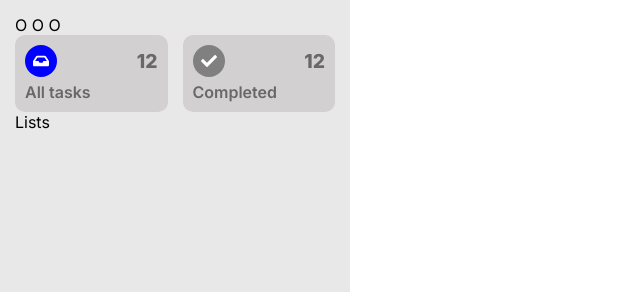
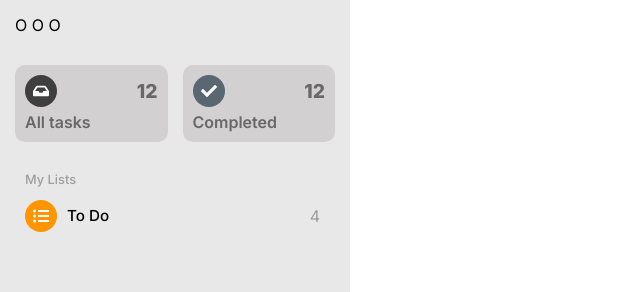
Before and after one commit to GabrielCornejoB/mac-reminders-clone, a React (Vite) app: page / in a window 1280 px wide. Shown: the top 292 px of the page, without its empty margins (0-640 px from the left). Built offline with nearby package versions, Linux system fonts and the light colour scheme.

Commit message:
Sidebar ListItem component

```diff
--- a/src/components/Card/Card.module.scss
+++ b/src/components/Card/Card.module.scss
@@ -6,6 +6,8 @@
   padding: 10px;
   color: v.$txt-color-alt;
   border-radius: 10px;
+  cursor: pointer;
+  transition: 0.1s ease-in;
   .upper {
     @include m.flex(row, space-between);
     margin-bottom: 5px;
@@ -17,4 +19,7 @@
   .title {
     font-weight: 600;
   }
+  &:hover {
+    background: v.$gray-300;
+  }
 }
--- /dev/null
+++ b/src/components/ListItem/ListItem.module.scss
@@ -0,0 +1,26 @@
+@use "../../styles/variables" as v;
+@use "../../styles/mixins" as m;
+
+.listItem {
+  @include m.flex(row, space-between);
+  width: 100%;
+  padding: 5px 15px 5px 10px;
+  border-radius: 7.5px;
+  margin-bottom: 5px;
+  transition: 0.1s ease-in;
+  cursor: pointer;
+  .left {
+    @include m.flex(row, flex-start);
+    gap: 10px;
+    h3 {
+      font-size: 0.95rem;
+      font-weight: 500;
+    }
+  }
+  span {
+    color: v.$txt-color-light;
+  }
+  &:hover {
+    background: v.$gray-200;
+  }
+}
--- /dev/null
+++ b/src/components/ListItem/ListItem.tsx
@@ -0,0 +1,22 @@
+import { ReactNode } from "react";
+import Icon from "../Icon/Icon";
+import s from "./ListItem.module.scss";
+
+interface Props {
+  icon: ReactNode;
+  color: string;
+  title: string;
+}
+
+const ListItem = ({ icon, color, title }: Props) => {
+  return (
+    <div className={s.listItem}>
+      <div className={s.left}>
+        <Icon icon={icon} color={color} />
+        <h3>{title}</h3>
+      </div>
+      <span>4</span>
+    </div>
+  );
+};
+export default ListItem;
--- a/src/components/Sidebar/Sidebar.module.scss
+++ b/src/components/Sidebar/Sidebar.module.scss
@@ -1,4 +1,5 @@
 @use "../../styles/variables" as v;
+@use "../../styles/mixins" as m;
 
 .sidebar {
   background: v.$gray-100;
@@ -6,6 +7,8 @@
   min-width: v.$sidebar-width;
   width: v.$sidebar-width;
   padding: 15px;
+  @include m.flex(column, flex-start, flex-start);
+  gap: 30px;
 
   .cards {
     width: 100%;
@@ -13,4 +16,18 @@
     grid-template-columns: repeat(2, 1fr);
     gap: 15px;
   }
+
+  .lists {
+    @include m.flex(column, flex-start, flex-start);
+    width: 100%;
+    h4 {
+      color: v.$txt-color-light;
+      font-weight: 500;
+      font-size: 0.8rem;
+      padding: 0 0 7.5px 10px;
+    }
+    ul {
+      width: 100%;
+    }
+  }
 }
--- a/src/components/Sidebar/Sidebar.tsx
+++ b/src/components/Sidebar/Sidebar.tsx
@@ -1,5 +1,8 @@
 import Card from "../Card/Card";
-import { FaCheck, FaInbox } from "react-icons/fa";
+import ListItem from "../ListItem/ListItem";
+
+import { FaCheck, FaInbox, FaListUl } from "react-icons/fa";
+
 import s from "./Sidebar.module.scss";
 
 const Sidebar = () => {
@@ -7,10 +10,17 @@ const Sidebar = () => {
     <aside className={s.sidebar}>
       <section className={s.windowButtons}>O O O</section>
       <section className={s.cards}>
-        <Card title="All tasks" color="blue" icon={<FaInbox />} />
-        <Card title="Completed" color="gray" icon={<FaCheck />} />
+        <Card title="All tasks" color="#3f3f3f" icon={<FaInbox />} />
+        <Card title="Completed" color="#586771" icon={<FaCheck />} />
       </section>
-      <ul className={s.lists}>Lists</ul>
+      <section className={s.lists}>
+        <h4>My Lists</h4>
+        <ul>
+          <li>
+            <ListItem icon={<FaListUl />} color="#ff9500" title="To Do" />
+          </li>
+        </ul>
+      </section>
     </aside>
   );
 };
--- a/src/styles/_variables.scss
+++ b/src/styles/_variables.scss
@@ -1,11 +1,11 @@
 $txt-color: #000000;
 $txt-color-alt: #696768;
+$txt-color-light: #9f9e9e;
 
 $bg-color: #ffffff;
 $gray-100: #e8e8e9; // sidebar bg
 $gray-200: #d2d0d1; // card
-$gray-300: #d2d1cf; // search input
-$gray-400: #cac6c7; // active list
+$gray-300: #cac6c7; // active list
 
 $main-font: "Inter", sans-serif;
 $title-font: "Varela Round", sans-serif;
```
